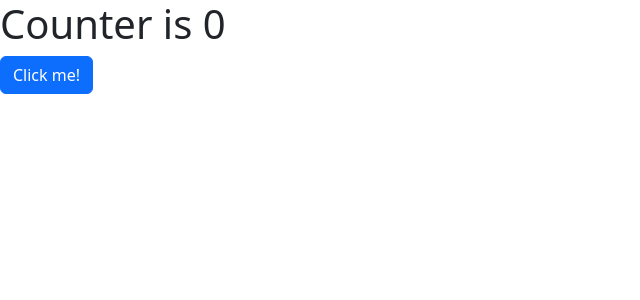
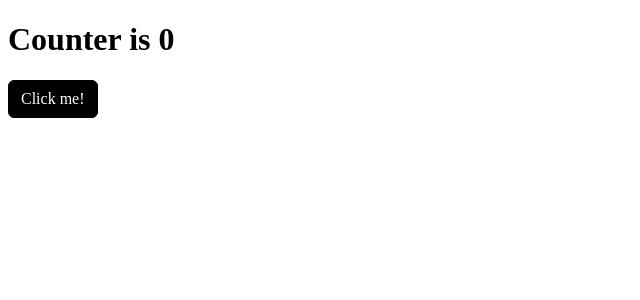
Before and after one commit to pa4ka1992/Online-store-Vue.js, a Vue app: page / in a window 1280 px wide. Shown: the top 300 px of the page, without its empty margins (0-640 px from the left). Built offline with nearby package versions, Linux system fonts and the light colour scheme.

Commit message:
fix: solve long bundle issue

```diff
--- a/src/assets/scss/index.scss
+++ b/src/assets/scss/index.scss
@@ -1 +1,11 @@
-@use "~bootstrap/scss/bootstrap.scss";
+@import "~bootstrap/scss/functions";
+@import "~bootstrap/scss/mixins";
+
+$primary: black;
+$danger: #ff4136;
+
+@import "~bootstrap/scss/variables";
+@import "~bootstrap/scss/maps";
+@import "~bootstrap/scss/utilities";
+@import "~bootstrap/scss/grid";
+@import "~bootstrap/scss/buttons"
```
